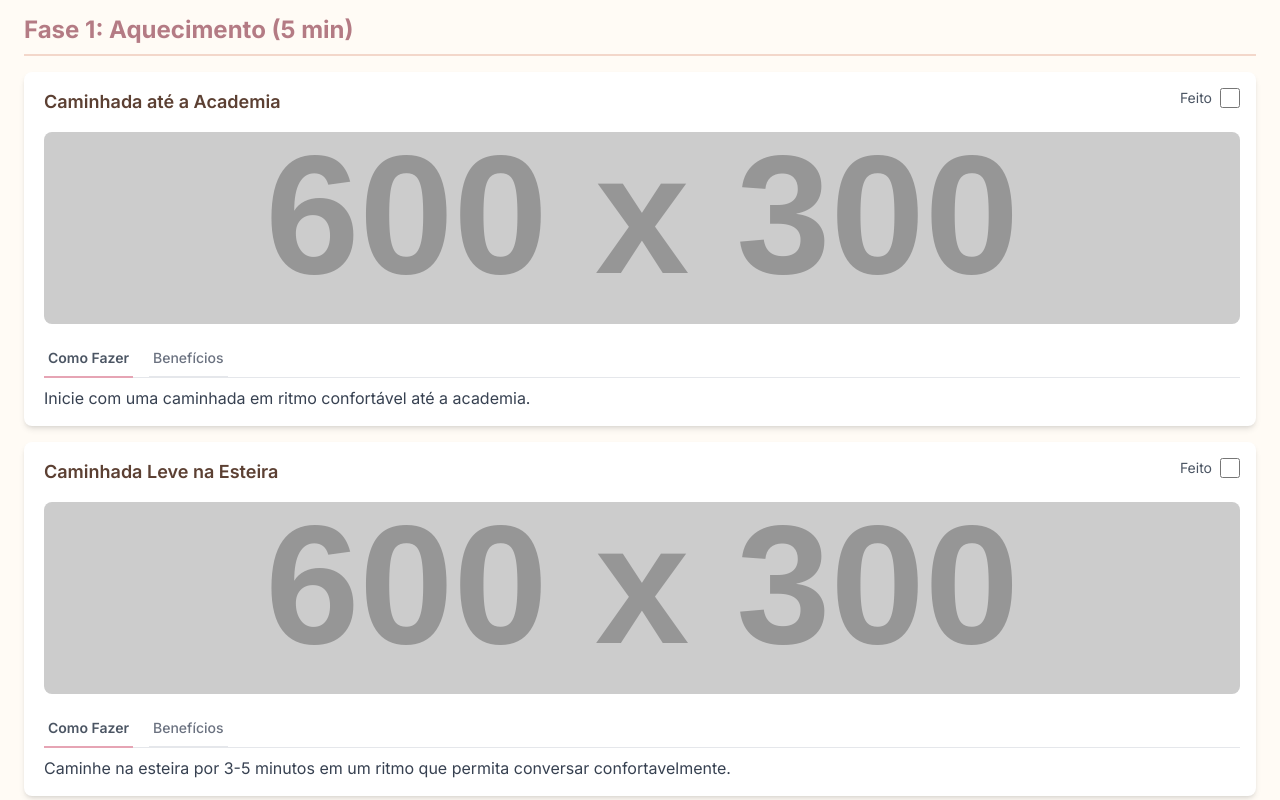
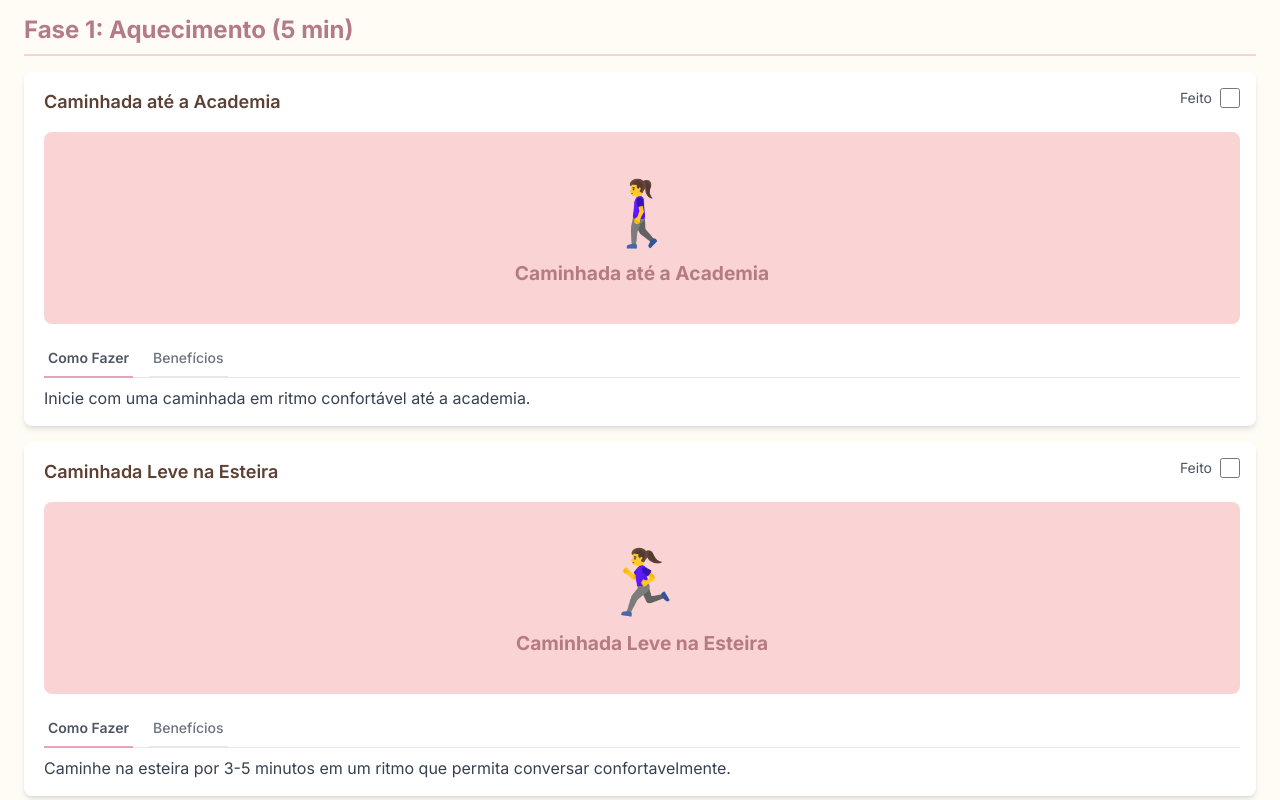
Before and after one commit to rmantoani/personal, a plain HTML site: page index.html in a window 1280 px wide. Shown: the part 680-1480 px from the top of the page. Drawn offline with nearby package versions, Linux system fonts and the light colour scheme; placeholder pictures from the web are drawn by us.

Commit message:
Update index.html

```diff
--- a/index.html
+++ b/index.html
@@ -43,12 +43,13 @@
             border-bottom-color: #E6A4B4;
             font-weight: 600;
         }
-        /* Fallback style for image if it fails to load */
-        .image-fallback-placeholder {
+        /* Style for the emoji/text visual representation */
+        .exercise-visual-representation {
             background-color: #FAD4D4; /* Light peach background */
             color: #B47B84; /* Text color matching heading */
-            height: 192px; /* Same height as previous images (h-48 in Tailwind) */
+            height: 192px; /* Same height as previous image placeholders */
             display: flex;
+            flex-direction: column; /* To stack emoji and text */
             align-items: center;
             justify-content: center;
             text-align: center;
@@ -58,6 +59,10 @@
             margin-bottom: 1rem;
             padding: 1rem;
             line-height: 1.3;
+        }
+        .exercise-visual-representation .emoji {
+            font-size: 4rem; /* Larger emoji size */
+            margin-bottom: 0.5rem;
         }
     </style>
 </head>
@@ -124,21 +129,21 @@
         document.addEventListener('DOMContentLoaded', function () {
             const exercisesData = {
                 aquecimento: [
-                    { name: 'Caminhada até a Academia', howTo: 'Inicie com uma caminhada em ritmo confortável até a academia.', benefits: 'Aumenta gradualmente a frequência cardíaca, prepara os músculos e melhora a circulação.', imageText: 'Caminhada até a Academia' },
-                    { name: 'Caminhada Leve na Esteira', howTo: 'Caminhe na esteira por 3-5 minutos em um ritmo que permita conversar confortavelmente.', benefits: 'Aquecimento geral do corpo e prepara o sistema cardiovascular para o treino.', imageText: 'Caminhada na Esteira' }
+                    { name: 'Caminhada até a Academia', howTo: 'Inicie com uma caminhada em ritmo confortável até a academia.', benefits: 'Aumenta gradualmente a frequência cardíaca, prepara os músculos e melhora a circulação.', visual: '🚶‍♀️' },
+                    { name: 'Caminhada Leve na Esteira', howTo: 'Caminhe na esteira por 3-5 minutos em um ritmo que permita conversar confortavelmente.', benefits: 'Aquecimento geral do corpo e prepara o sistema cardiovascular para o treino.', visual: '🏃‍♀️' }
                 ],
                 'treino-forca': [
-                    { name: 'Leg Press', howTo: 'Sente-se, posicione os pés na plataforma na largura dos ombros. Empurre estendendo as pernas, sem travar os joelhos. Retorne controladamente.', benefits: 'Fortalece coxas e glúteos, essenciais para sustentar o peso adicional e para o parto.', imageText: 'Leg Press' },
-                    { name: 'Cadeira Adutora', howTo: 'Sente-se com as pernas abertas contra os apoios. Junte as pernas contra a resistência, controlando o movimento de volta.', benefits: 'Fortalece a parte interna da coxa, importante para a estabilidade pélvica e circulação.', imageText: 'Cadeira Adutora' },
-                    { name: 'Cadeira Abdutora', howTo: 'Sente-se com as pernas fechadas contra os apoios. Empurre as pernas para fora contra a resistência, controlando o movimento de volta.', benefits: 'Fortalece a parte externa da coxa e glúteos, ajudando na postura e aliviando dores lombares.', imageText: 'Cadeira Abdutora' },
-                    { name: 'Puxada Alta (Lat Pulldown)', howTo: 'Sente-se, segure a barra com as mãos abertas. Puxe a barra em direção ao peito, contraindo as costas. Retorne lentamente.', benefits: 'Fortalece as costas, crucial para manter uma boa postura e prevenir dores.', imageText: 'Puxada Alta' },
-                    { name: 'Peck Deck (Peito)', howTo: 'Sente-se com as costas apoiadas. Posicione os antebraços nos apoios e empurre para frente, aproximando-os. Retorne lentamente.', benefits: 'Fortalece o peito, ajudando na postura e reduzindo a sobrecarga nos ombros.', imageText: 'Peck Deck (Peito)' },
-                    { name: 'Rosca Direta com Halteres', howTo: 'Sentada ou em pé, segure um haltere em cada mão. Flexione os cotovelos, levantando os pesos em direção aos ombros. Controle a descida.', benefits: 'Fortalece os bíceps, músculos importantes para carregar o bebê e para o dia a dia.', imageText: 'Rosca Direta com Halteres' }
+                    { name: 'Leg Press', howTo: 'Sente-se, posicione os pés na plataforma na largura dos ombros. Empurre estendendo as pernas, sem travar os joelhos. Retorne controladamente.', benefits: 'Fortalece coxas e glúteos, essenciais para sustentar o peso adicional e para o parto.', visual: '🦵' },
+                    { name: 'Cadeira Adutora', howTo: 'Sente-se com as pernas abertas contra os apoios. Junte as pernas contra a resistência, controlando o movimento de volta.', benefits: 'Fortalece a parte interna da coxa, importante para a estabilidade pélvica e circulação.', visual: '🦵' },
+                    { name: 'Cadeira Abdutora', howTo: 'Sente-se com as pernas fechadas contra os apoios. Empurre as pernas para fora contra a resistência, controlando o movimento de volta.', benefits: 'Fortalece a parte externa da coxa e glúteos, ajudando na postura e aliviando dores lombares.', visual: '🦵' },
+                    { name: 'Puxada Alta (Lat Pulldown)', howTo: 'Sente-se, segure a barra com as mãos abertas. Puxe a barra em direção ao peito, contraindo as costas. Retorne lentamente.', benefits: 'Fortalece as costas, crucial para manter uma boa postura e prevenir dores.', visual: '💪' },
+                    { name: 'Peck Deck (Peito)', howTo: 'Sente-se com as costas apoiadas. Posicione os antebraços nos apoios e empurre para frente, aproximando-os. Retorne lentamente.', benefits: 'Fortalece o peito, ajudando na postura e reduzindo a sobrecarga nos ombros.', visual: '👐' },
+                    { name: 'Rosca Direta com Halteres', howTo: 'Sentada ou em pé, segure um haltere em cada mão. Flexione os cotovelos, levantando os pesos em direção aos ombros. Controle a descida.', benefits: 'Fortalece os bíceps, músculos importantes para carregar o bebê e para o dia a dia.', visual: '🏋️‍♀️' }
                 ],
                 'volta-calma': [
-                    { name: 'Alongamento Gato-Camelo', howTo: 'Em quatro apoios, inspire arqueando a coluna para baixo e expire arredondando para cima. Repita 5-8 vezes.', benefits: 'Melhora a mobilidade da coluna e da pelve, preparando o corpo para o parto.', imageText: 'Alongamento Gato-Camelo' },
-                    { name: 'Alongamento Borboleta', howTo: 'Sentada, junte as solas dos pés e deixe os joelhos caírem para os lados. Mantenha por 30 segundos.', benefits: 'Alivia a tensão no quadril e melhora a flexibilidade da região pélvica.', imageText: 'Alongamento Borboleta' },
-                    { name: 'Alongamento de Panturrilhas', howTo: 'Em pé, apoie as mãos na parede. Leve uma perna para trás, mantendo o calcanhar no chão. Mantenha por 30s de cada lado.', benefits: 'Alivia a tensão e ajuda a reduzir o inchaço nas pernas e pés.', imageText: 'Alongamento de Panturrilhas' }
+                    { name: 'Alongamento Gato-Camelo', howTo: 'Em quatro apoios, inspire arqueando a coluna para baixo e expire arredondando para cima. Repita 5-8 vezes.', benefits: 'Melhora a mobilidade da coluna e da pelve, preparando o corpo para o parto.', visual: '🧘‍♀️' },
+                    { name: 'Alongamento Borboleta', howTo: 'Sentada, junte as solas dos pés e deixe os joelhos caírem para os lados. Mantenha por 30 segundos.', benefits: 'Alivia a tensão no quadril e melhora a flexibilidade da região pélvica.', visual: '🦋' },
+                    { name: 'Alongamento de Panturrilhas', howTo: 'Em pé, apoie as mãos na parede. Leve uma perna para trás, mantendo o calcanhar no chão. Mantenha por 30s de cada lado.', benefits: 'Alivia a tensão e ajuda a reduzir o inchaço nas pernas e pés.', visual: '🤸‍♀️' }
                 ]
             };
 
@@ -182,16 +187,10 @@
                         </div>
                     </div>
                     <div class="mt-4">
-                        <img src="https://via.placeholder.com/600x300/F3D7CA/5C4033?text=${encodeURIComponent(exercise.imageText.replace(/ /g, '+'))}"
-                             alt="${exercise.imageText}"
-                             class="rounded-lg w-full object-cover h-48 mb-4"
-                             onerror="
-                                 this.onerror=null; // Prevent infinite loop if fallback fails
-                                 const fallbackDiv = document.createElement('div');
-                                 fallbackDiv.className = 'image-fallback-placeholder';
-                                 fallbackDiv.textContent = this.alt;
-                                 this.parentNode.replaceChild(fallbackDiv, this);
-                             ">
+                        <div class="exercise-visual-representation">
+                            <span class="emoji">${exercise.visual}</span>
+                            <span>${exercise.name}</span>
+                        </div>
                         <div class="border-b border-gray-200 mb-2">
                             <nav class="-mb-px flex space-x-4" aria-label="Tabs">
                                 <button class="tab-button active whitespace-nowrap py-2 px-1 border-b-2 font-medium text-sm text-gray-600" data-tab="howTo">Como Fazer</button>
```
